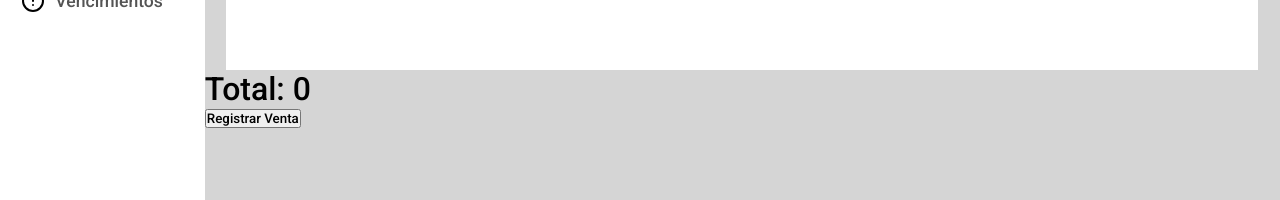
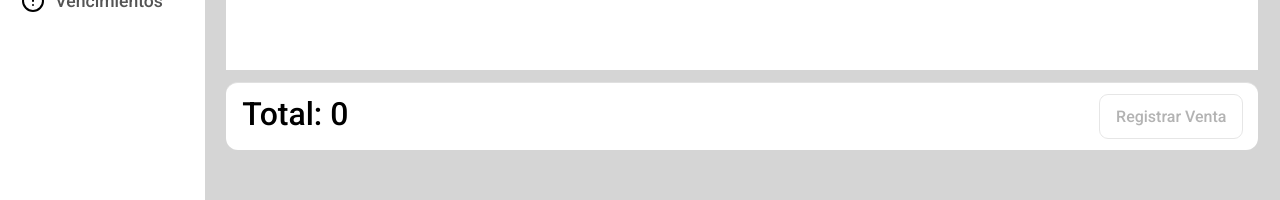
Before and after one commit to EricWithC04/stock-sales-front, a React (Vite) app: page / in a window 1280 px wide. Both pictures are taken after a click on the element "Ventas". Shown: the part 396-596 px from the top of the page. Built offline with nearby package versions, Linux system fonts and the light colour scheme.

Commit message:
feat: styles of total sales

```diff
--- a/src/components/productListSales/ProductListSales.tsx
+++ b/src/components/productListSales/ProductListSales.tsx
@@ -118,6 +118,8 @@ export const ProductListSales = ({
             <DataTable
                 className={styles["product-list-sales-table"]}
                 pagination
+                paginationPerPage={10}
+                paginationRowsPerPageOptions={[10]}
                 customStyles={customStylesForSales}
                 noDataComponent={<div style={{ margin: "30px" }}>Ningun producto seleccionado</div>}
                 columns={columns}
--- a/src/components/productTotalSales/ProductTotalSales.module.css
+++ b/src/components/productTotalSales/ProductTotalSales.module.css
@@ -0,0 +1,38 @@
+.product-total-sales-container {
+    width: 96%;
+    margin-left: 2%;
+    margin-top: 12px;
+    box-sizing: border-box;
+    padding: 12px 16px;
+    display: flex;
+    justify-content: space-between;
+    background-color: #fff;
+    border-radius: 12px;
+    border-top: 1px solid #e0e0e0;
+}
+
+.product-total-sales-container h1 {
+    font-size: 32px;
+    font-weight: 500;
+}
+
+.product-total-sales-container button {
+    padding: 12px 16px;
+    font-size: 16px;
+    background: linear-gradient(-90deg, #a7217f, #d3216a);
+    color: white;
+    border: none;
+    border-radius: 8px;
+    outline: 1px solid #b3b3b353;
+}
+
+.product-total-sales-container button:hover {
+    cursor: pointer;
+    background: linear-gradient(-90deg, #c954af, #f5438c);
+}
+
+.inactive {
+    color: #b3b3b3 !important;
+    pointer-events: none !important;
+    background: #fff !important;
+}
--- a/src/components/productTotalSales/ProductTotalSales.tsx
+++ b/src/components/productTotalSales/ProductTotalSales.tsx
@@ -29,14 +29,19 @@ export const ProductTotalSales = ({
     }
 
     const handleSubmitSale = () => {
-        if (insufficientStock) openInsufficientModal()
-        else openSuccessModal()
+        if (itemSales.length) {
+            if (insufficientStock) openInsufficientModal()
+            else openSuccessModal()
+        }
     }
 
     return (
         <div className={styles["product-total-sales-container"]}>
             <h1>Total: {calculateTotal()}</h1>
-            <button onClick={handleSubmitSale}>Registrar Venta</button>
+            <button
+                onClick={handleSubmitSale}
+                className={`${itemSales.length ? "" : styles["inactive"]}`}
+            >Registrar Venta</button>
         </div>
     )
 }
```
